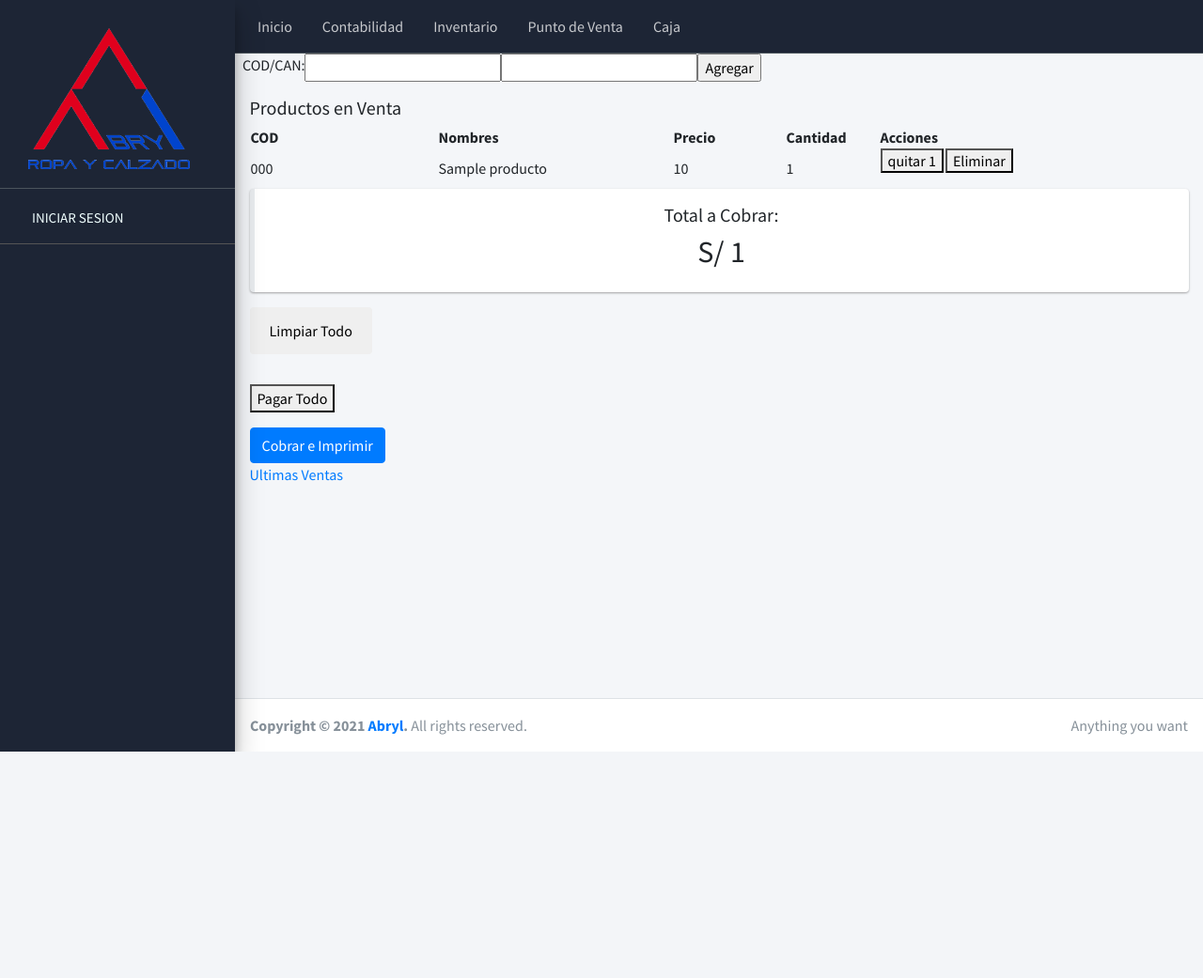
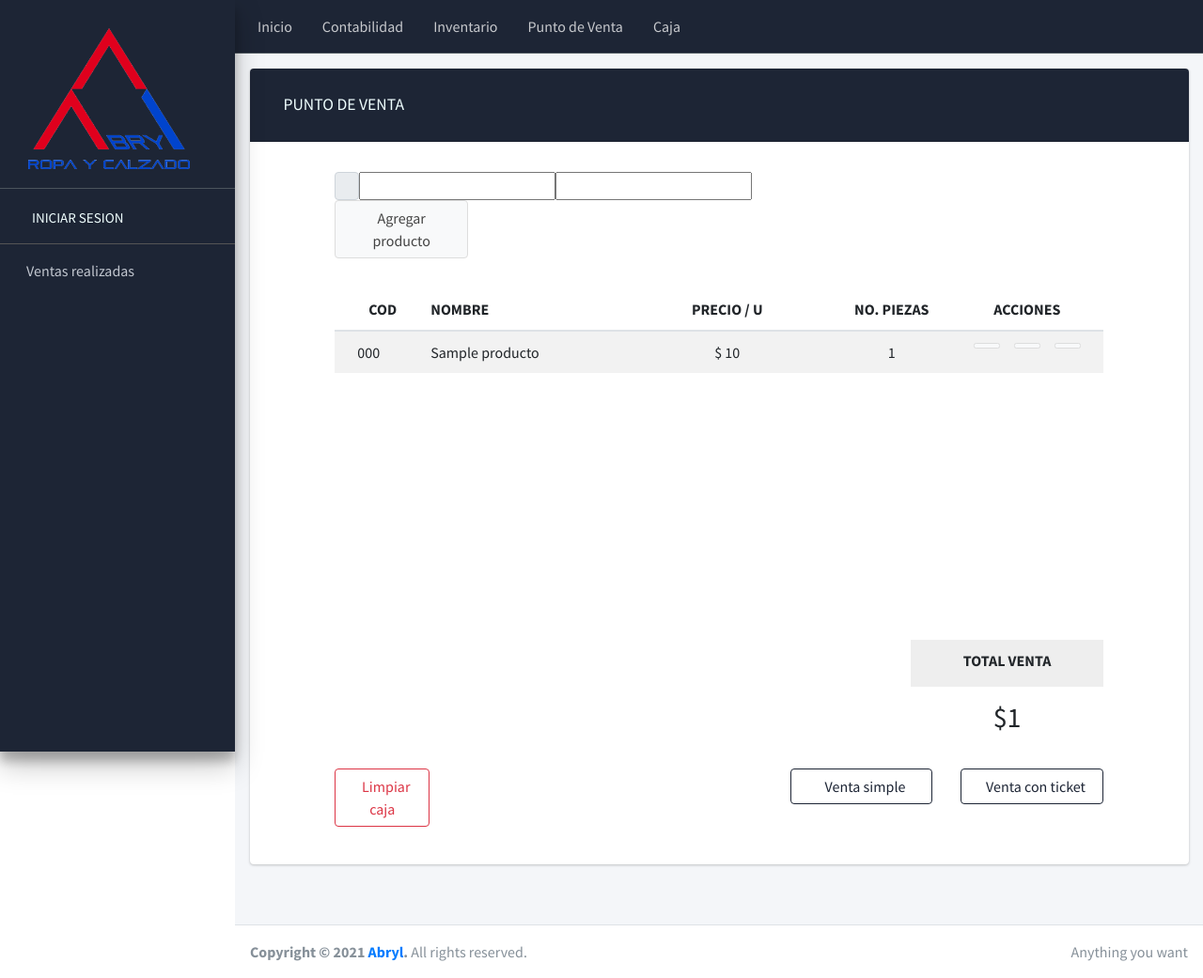
Before and after one commit to CarlosAdrianLabra/ExcaliburAbryl, a Django app: template templates/ventas/index.html in a window 1280 px wide. Shown: the whole page at 94% size. Before the commit the page ends 800 px from the top, so only its background shows below. Run offline with Django 3.2, Linux system fonts and the light colour scheme; the template is opened without the code that fills it: most values are stand-ins (such as "Sample title", 1, 10 or a date in 2020); form fields are guessed from the names that the template uses; some libraries are stand-ins or nearby versions.

Commit message:
actualización punto de venta

```diff
--- a/applications/ventas/urls.py
+++ b/applications/ventas/urls.py
@@ -13,6 +13,11 @@ urlpatterns = [
         'carshop/update/<pk>/',
         views.CarShopUpdateView.as_view(),
         name='carshop-update',
+    ),
+    path(
+        'carshop/update2/<pk>/',
+        views.CarShopUpdate2View.as_view(),
+        name='carshop-update2',
     ),
     path(
         'carshop/delete/<pk>/',
--- a/templates/common/base.html
+++ b/templates/common/base.html
@@ -2,8 +2,6 @@
 
 <html lang="es">
     <head>
-        {% block head %}{% endblock head %}
-
         <meta charset="utf-8">
         <meta name="viewport" content="width=device-width, initial-scale=1">
         <!-- Google Font: Source Sans Pro -->
@@ -12,6 +10,8 @@
         <link rel="stylesheet" href="{% static 'css/all.min.css' %}">
         <!-- Theme style -->
         <link rel="stylesheet" href="{% static 'css/adminlte.css' %}">
+
+        {% block head %}{% endblock head %}
 
         <style type="text/css">
             .brand-link {
--- a/templates/ventas/base_ventas.html
+++ b/templates/ventas/base_ventas.html
@@ -2,9 +2,18 @@
 {% load static %}
 
 {% block head %}
-<title>Ventas</title>
+
 {% endblock head %}
 
 {% block sidebarlinks %}
+<ul class="nav nav-pills nav-sidebar flex-column" data-widget="treeview" role="menu" data-accordion="false">
+    <li class="nav-item">
+        <a href="/venta/ultimas-ventas" class="nav-link">
+            <i class="nav-icon fas fa-chart-line"></i>
+            <p>Ventas realizadas</p>
+        </a>
+    </li>
+</ul>
+{% endblock sidebarlinks %}
 
-{% endblock sidebarlinks %}
+{% block extra_scripts %}{% endblock extra_scripts %}
--- a/templates/ventas/index.html
+++ b/templates/ventas/index.html
@@ -2,170 +2,208 @@
 
 {% load static %}
 
+{% block head %}
+<title>Ventas</title>
+
+<style>
+    .btr:hover {
+        color: azure;
+        background: #1D2535;
+        border-color: #1D2535;
+    }
+    .btr {
+        color: #1D2535;
+        border-color: #1D2535;
+    }
+</style>
+{% endblock head %}
 
 {% block content %}
+<!-- Main content -->
+<div class="content mb-5">
+    <div class="container-fluid">
+        <!--Row content -->
+        <div class="row">
+            <div class="col-12">
 
-    <div class="content">
-        <form class="cell small-7 input-group" method="POST">{% csrf_token %}
-            <span class="input-group-label">COD/CAN:</span>
+                <!-- Card content -->
+                <div class="card mt-3">
+                    <div class="card-header" style="color: azure; background: #1D2535;">
+                        <h1 class="card-title mt-3 mb-3 ml-3">PUNTO DE VENTA</h1>
+                    </div>
+
+                    <!-- Card body -->
+                    <div class="container-fluid mt-3 mb-3">
+
+                        <!-- Row codigo de barras -->
+                        <div class="row mt-3 mb-3">
+                            <div class="col-7 offset-md-1">
+                                <form method="POST">{% csrf_token %}
+                                    <div class="input-group">
+                                        <span class="input-group-text"><strong><i class="fas fa-barcode"></i></strong></span>
                                         {{ form.barcode }}
                                         {{ form.count }}
-            <div class="input-group-button">
-              <input type="submit" class="button secondary" value="Agregar">
+                                        <button type="submit" class="btn btn-default col-3">Agregar producto</button>
                                     </div>
                                 </form>
-        <div class="container-fluid">
-                <h5>Productos en Venta</h5>
-                    <table>
+                            </div>
+                        </div>
+                        <!-- ./row codigo de barras -->
+
+                        <!-- Row tabla de compras -->
+                        <div class="row justify-content-center mb-3">
+                            <div class="col-md-10">
+                                <div class="card-body table-responsive p-0" style="height: 350px;">
+                                    <table class="table table-striped text-nowrap">
                                         <thead>
-                        <th width="200">COD</th>
-                        <th width="250">Nombres</th>
-                        <th width="120">Precio</th>
-                        <th width="100">Cantidad</th>
-                        <th>Acciones</th>
-                        <th></th>
+                                            <tr>
+                                                <th style="text-align: center; width: 90px;">COD</th>
+                                                <th>NOMBRE</th>
+                                                <th style="text-align: center; width: 200px;">PRECIO / U</th>
+                                                <th style="text-align: center; width: 150px;">NO. PIEZAS</th>
+                                                <th style="text-align: center; width: 150px;">ACCIONES</th>
+                                            </tr>
                                         </thead>
                                         <tbody>
-                            {% for producto in productos %}
+                                            {% for p in productos %}
                                             <tr>
-                            <td>{{ producto.barcode }}</td>
-                            <td>{{ producto.producto.nombre }}</td>
-                            <td>{{ producto.producto.precio_venta }}</td>
-                            <td>{{ producto.count }}</td>
+                                                <td>{{ p.barcode }}</td>
+                                                <td>{{ p.producto.nombre }}</td>
+                                                <td style="text-align: center;">$ {{ p.producto.precio_venta }}</td>
+                                                <td style="text-align: center;">{{ p.count }}</td>
                                                 <td>
-                                <form action="{% url 'ventas_app:carshop-update' producto.id %}" method="POST">{% csrf_token %}
-                                <button type="submit" class="button"><i class=""></i>quitar 1</button>
+                                                    <div class="row">
+                                                        <div class="col-4">
+                                                            <form class="m-0" action="{% url 'ventas_app:carshop-update' p.id %}" method="POST">{% csrf_token %}
+                                                                <button type="submit" class="btn btn-block btn-xs btn-default"><i class="fas fa-minus"></i></button>
                                                             </form>
-                            </td>
-                            <td>
-                                <form action="{% url 'ventas_app:carshop-delete' producto.id %}" method="POST">{% csrf_token %}
-                                <button type="submit" class="button"><i class=""></i>Eliminar</button>
+                                                        </div>
+                                                        <div class="col-4">
+                                                            <form class="m-0" action="{% url 'ventas_app:carshop-update2' p.id %}" method="POST">{% csrf_token %}
+                                                                <button type="submit" class="btn btn-block btn-xs btn-default"><i class="fas fa-plus"></i></button>
                                                             </form>
+                                                        </div>
+                                                        <div class="col-4">
+                                                            <form class="m-0" action="{% url 'ventas_app:carshop-delete' p.id %}" method="POST">{% csrf_token %}
+                                                                <button type="submit" class="btn btn-block btn-xs btn-default"><i class="fas fa-times"></i></button>
+                                                            </form>
+                                                        </div>
+                                                    </div>
                                                 </td>
                                             </tr>
                                             {% endfor %}
                                         </tbody>
                                     </table>
+                                </div>
 
-                    <div class="cell medium-4">
-                        <div class="callout success" style="text-align: center;">
-                          <h5>Total a Cobrar:</h5>
-                          <h2> S/ {{ total_cobrar }} </h2>
+                                <div class="col-3 offset-9 mt-4">
+                                    <div class="row">
+                                        <div class="container" style="text-align: center; background-color: #eee;">
+                                            <p style="font-weight: 900; margin-top: 10px;">TOTAL VENTA</p>
                                         </div>
                                     </div>
-                    <div>
-                        <form class="cell" action="{% url 'ventas_app:carshop-delete_all' %}" method="POST">{% csrf_token %}
-                            <button type="submit" class="cell hollow button alert">
-                            <i class="fi-trash"></i>
-                            <span>Limpiar Todo</span>
-                            </button>
-                        </form>
-                    </div>
-                    <div>
-                        <form class="cell small-3" action="{% url 'ventas_app:venta-simple' %}" method="POST">{% csrf_token %}
-                            <button type="submit" class="cell button success">
-                              <i class="fi-shopping-cart"></i>
-                              <span>Pagar Todo</span>
-                            </button>
-                          </form>
-                    </div>
-
-                    <div>
-
-
-
-                        <!-- Button trigger modal -->
-                        <button type="button" class="btn btn-primary" data-toggle="modal" data-target="#exampleModal">
-                            Cobrar e Imprimir
-                        </button>
-
-                        <!-- Modal -->
-                        <div class="modal fade" id="exampleModal" tabindex="-1" role="dialog" aria-labelledby="exampleModalLabel" aria-hidden="true">
-                            <div class="modal-dialog" role="document">
-                            <div class="modal-content">
-                                <div class="modal-header">
-                                    <h5 class="modal-title" id="exampleModalLabel">Detalle del comprobante de pago</h5>
-                                    <button type="button" class="close" data-dismiss="modal" aria-label="Close">
-                                        <span aria-hidden="true">&times;</span>
-                                    </button>
-                                </div>
-
-                                <div class="modal-body">
-
-                                    <form action="{% url 'ventas_app:venta-voucher' %}" method="POST" target="_blank">{% csrf_token %}
-                                        <div>
-                                            <label>Tipo de Pago:</label>
-
-                                            <div >
-                                                <span ><i ></i></span>
-                                                {{ form_voucher.type_payment }}
-                                            </div>
-
-                                            {% for error in form.type_payment.errors %}
-                                                <p>
-                                                {{ error|escape }}
-                                                </p>
-                                            {% endfor %}
-
-                                        </div>
-
-                                        <div >
-
-                                            <label>Tipo de Comprobante:</label>
-
-                                            <div>
-
-                                                <span><i></i></span>
-                                                {{ form_voucher.type_invoice }}
-
-                                            </div>
-
-                                            {% for error in form.type_invoice.errors %}
-                                                <p>
-                                                {{ error|escape }}
-                                                </p>
-                                            {% endfor %}
-
-                                        </div>
-                                            <p></p>
-                                        <div  class="modal-footer">
-                                            <button type="submit" class="btn btn-primary">Pagar</button>
-                                            <button type="button" onclick="reloadPage();">Terminar Venta</button>
-                                        </div>
-
-
-                                    </form>
-
-                                </div>
-
-                               <!-- <div class="modal-footer">
-
-                                    <button type="button" class="btn btn-secondary" data-dismiss="modal">Cerrar</button>
-
-                                </div>-->
+                                    <div class="row">
+                                        <div class="container" style="text-align: center;">
+                                            <p style="margin-top: 10px; font-size: 30px;" >${{ total_cobrar }}</p>
                                         </div>
                                     </div>
                                 </div>
                             </div>
+                        </div>
+                        <!-- ./row tabla de compras -->
 
-                    <div class="cell small-2">
-                        <a class="cell hollow button secondary" href="{% url 'ventas_app:venta-list' %}">
-                          <i class="fi-trash"></i>
-                          <span>Ultimas Ventas</span>
-                        </a>
+                        <!-- Row acciones de pago -->
+                        <div class="row mb-4">
+                            <div class="col-2 offset-md-1">
+                                <form action="{% url 'ventas_app:carshop-delete_all' %}" class="m-0" method="POST">{% csrf_token %}
+                                    <button type="submit" class="btn btn-outline-danger col-8"><i class="fas fa-trash mr-2"></i>Limpiar caja</button>
+                                </form>
+                            </div>
+
+                            <div class="col-2 offset-md-4">
+                                <form action="{% url 'ventas_app:venta-simple' %}" style="margin: 0px;" method="POST">{% csrf_token %}
+                                    <button type="submit" class="btn btn-block btr" style="margin-left: -15px;"><i class="fas fa-tag mr-2"></i>Venta simple</button>
+                                </form>
+                            </div>
+
+                            <div class="col-2">
+                                <button type="button" class="btn btn-block btr" data-toggle="modal" data-target="#exampleModal"><i class="fas fa-tag mr-2"></i>Venta con ticket</button>
+                            </div>
+                        </div>
+                        <!-- ./row acciones de pagos -->
+
+                    </div>
+                    <!-- ./card body -->
+
+                </div>
+                <!-- ./card content -->
+
+            </div>
+        </div>
+        <!-- ./row content -->
+    </div>
+</div>
+<!-- /.main content -->
+
+<!-- Modal comprobante -->
+<div class="modal fade" id="exampleModal" tabindex="-1" role="dialog" aria-labelledby="exampleModalLabel" aria-hidden="true">
+    <div class="modal-dialog" role="document">
+        <div class="modal-content">
+            <div class="modal-header" style="background-color: #1D2535; color: #fff;">
+                <h3 class="modal-title" id="exampleModalLabel">COMPROBANTE DE PAGO</h3>
+                <button type="button" class="close" data-dismiss="modal"><i class="fas fa-times" style="color: white;"></i></button>
+            </div>
+
+            <div class="modal-body">
+                <form action="{% url 'ventas_app:venta-voucher' %}" method="POST" class="m-0" target="_blank">{% csrf_token %}
+                    <div class="row">
+                        <label style="margin-left: 5px;">1 - SELECCIONA EL TIPO Y COMPROBANTE DE PAGO </label>
+                    </div>
+                    <div class="row mt-3">
+                        <div class="col-5 offset-1">
+                            <label>Tipo de pago:</label>
+                        </div>
+
+                        <div class="col-6">
+                            {{ form_voucher.type_payment }}
+                            {% for error in form.type_payment.errors %}
+                                {{ error|escape }}
+                            {% endfor %}
+                        </div>
+
+                        <div class="col-5 offset-1 mt-3">
+                            <label>Tipo de comprobante:</label>
+                        </div>
+
+                        <div class="col-6 mt-3">
+                            {{ form_voucher.type_invoice }}
+                            {% for error in form.type_invoice.errors %}
+                                {{ error|escape }}
+                            {% endfor %}
+                        </div>
+                        <button type="submit" class="btn btn-sm btn-default col-3 mt-3" style="margin-left: 352px;">Generar venta</button>
+                    </div>
+                    <div class="row mt-3 mb-3">
+                        <label class="col-12">2 - TERMINAR VENTA </label>
+                        <button type="button" class="btn btn-sm btn-default col-4 mt-1" style="margin-left: 312px;" onclick="reloadPage();">Terminar venta</button>
+                    </div>
+                </form>
+            </div>
+            <!--
+            <div  class="modal-footer">
+                <button type="button" class="btn btn-default" data-dismiss="modal">Cerrar</button>
+            </div>
+            -->
         </div>
     </div>
 </div>
+<!-- ./modal comprobante -->
+{% endblock content %}
 
-
-
-
+{% block extra_scripts %}
 <script>
     function reloadPage(){
         location.reload(true);
     }
 </script>
-
-
-
-{% endblock content %}
+{% endblock extra_scripts %}
```
Also changed, not shown: applications/ventas/forms.py (+5 -5 lines), applications/ventas/views.py (+14 -0 lines). Lines whose indentation alone changed are shown as unchanged.
